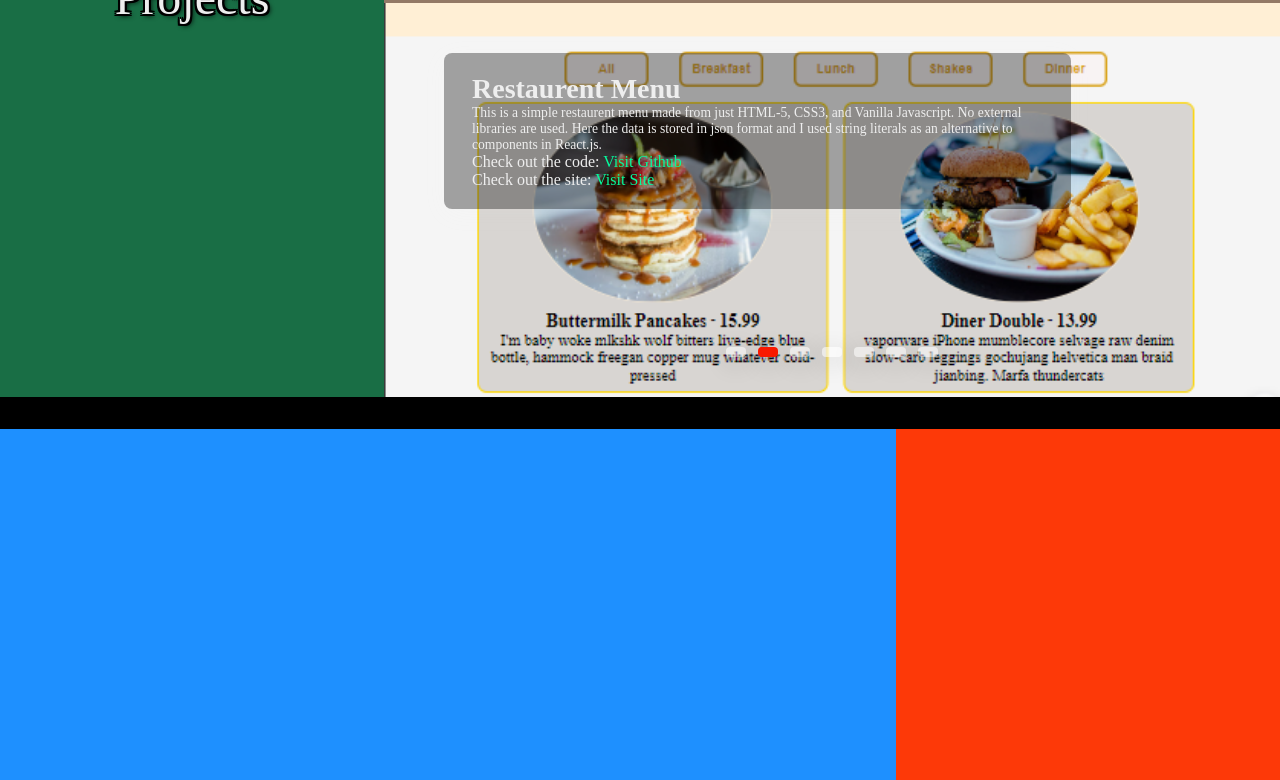
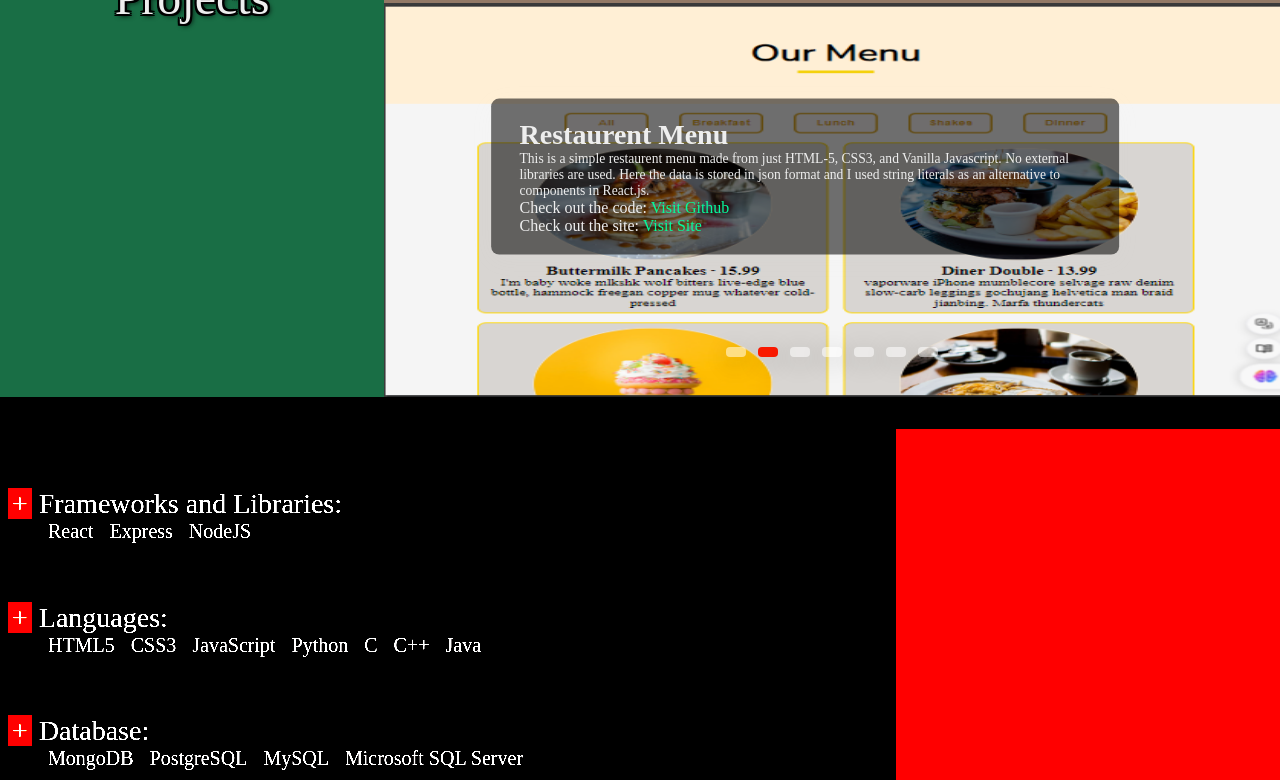
Before and after one commit to Luke1836/Luke1836.github.io, a plain HTML site: page index.html in a window 1280 px wide. Shown: the part 2040-2820 px from the top of the page. Drawn offline with nearby package versions, Linux system fonts and the light colour scheme; animation ran at ten frames a second.

Commit message:
Skills added - 1

```diff
--- a/app.js
+++ b/app.js
@@ -291,8 +291,6 @@ window.addEventListener('load', () => {
 
 const sliderHardware = document.querySelector(".slider-hardware");
 const sliderWeb = document.querySelector(".slider-software");
-const sliderTechnicalSkils = document.querySelector(".technical-skills");
-const sliderNonTechnicalSkils = document.querySelector(".nonTechnical-skills");
 
 const dataHardware = [
     {
--- a/index.html
+++ b/index.html
@@ -69,8 +69,34 @@
     <div class="hero-skills intersect">
         <div class="skills-container">
             <div class="technical-skills">
-                <div class="slider-technical">
-
+                <div class="Frameworks">
+                    <span class="icon-logo">&#43;</span> Frameworks and Libraries:
+                    <div class="list">
+                        <span class="list-items">React</span>
+                        <span class="list-items">Express</span>
+                        <span class="list-items">NodeJS</span>
+                    </div>
+                </div>
+                <div class="Languages">
+                    <span class="icon-logo">&#43;</span> Languages:
+                    <div class="list">
+                        <span class="list-items">HTML5</span>
+                        <span class="list-items">CSS3</span>
+                        <span class="list-items">JavaScript</span>
+                        <span class="list-items">Python</span>
+                        <span class="list-items">C</span>
+                        <span class="list-items">c++</span>
+                        <span class="list-items">Java</span>
+                    </div>
+                </div>
+                <div class="Database">
+                    <span class="icon-logo">&#43;</span> Database:
+                    <div class="list">
+                        <span class="list-items">MongoDB</span>
+                        <span class="list-items">PostgreSQL</span>
+                        <span class="list-items">MySQL</span>
+                        <span class="list-items">Microsoft SQL Server</span>
+                    </div>
                 </div>
             </div>
 
--- a/styles.css
+++ b/styles.css
@@ -32,10 +32,11 @@
     --skill-heading-color: rgb(253, 57, 8);
     --headercolor: linear-gradient(45deg, #222831, #3b595b, #31363F);
     --fs-sm: 1.75rem;
+    --fs: 1.25rem;
     --ff-header: "Space Mono", monospace;
     --fs-heading: 3.25rem;
     --fs-heading-sm: 1.5rem;
-    --box-color: #2d2d39;
+    --box-color: #2f2e2e;
     --link-color: #05fb9d;
 }
 
@@ -495,8 +496,8 @@ abbr, a {
     width: 100%;
     height: 100%;
     max-width: 1300px;
-    max-height: 400px;
-    object-fit: cover;
+    max-height: 1300px;
+    object-fit: fill;
     filter: contrast(1);
     background-color: rgba(0,0,0,0.35);
 }
@@ -504,10 +505,11 @@ abbr, a {
 .slide .info, .slide-web-div .info {
     position: absolute;
     color: #EEE;
-    background-color: rgba(0,0,0,0.35);
+    background-color: rgba(0,0,0,0.55);
     width: 70%;
-    margin-top: 50px;
-    margin-left: 60px;
+    top: 40%;
+    left: 40%;
+    transform: translate(-40%, -40%);
     padding: 20px;
     border-radius: 8px;
     box-shadow: 0px 5px 25px rgba(244, 244, 244, 0.05);
@@ -608,10 +610,45 @@ abbr, a {
     background: crimson;
 }
 
+.hero-skills {
+    filter: contrast(5);
+}
+
+.hero-skills .skills-container .technical-skills:hover {
+    background-color: #007573;
+}
 
 .hero-skills .skills-container .technical-skills {
     height: calc(100% / 2);
-    background: dodgerblue;
+    display: flex;
+    flex-flow: column nowrap;
+    align-items: flex-start;
+    justify-content: space-evenly;
+    font-size: var(--fs-sm);
+    padding: 0 0.5rem;
+    transition: background-color 0.25s ease-in-out;
+}
+
+.hero-skills .skills-container .technical-skills .list {
+    display: flex;
+    flex-flow: row wrap;
+    column-gap: 1rem;
+}
+
+.hero-skills .skills-container .technical-skills .list .list-items {
+    font-size: var(--fs);
+    background-color: var(--box-color);
+    text-transform: capitalize;
+}
+
+.hero-skills .skills-container .technical-skills .list {
+    padding-left: 0.5rem;
+    margin-left: 2rem;
+}
+
+.hero-skills .skills-container .technical-skills .icon-logo {
+    background-color: var(--skill-heading-color);
+    padding: 0 0.25rem;
 }
 
 .hero-skills .skills-container .nonTechnical-skills {
@@ -820,6 +857,12 @@ abbr, a {
 
     #canvas1 {
         filter: blur(40px) contrast(20);
+    }
+
+    .hero-skills .skills-container .technical-skills .list .list-items {
+        font-size: 1rem;
+        padding: 0.25rem;
+        margin-inline-end: 0;
     }
 }
 
```
